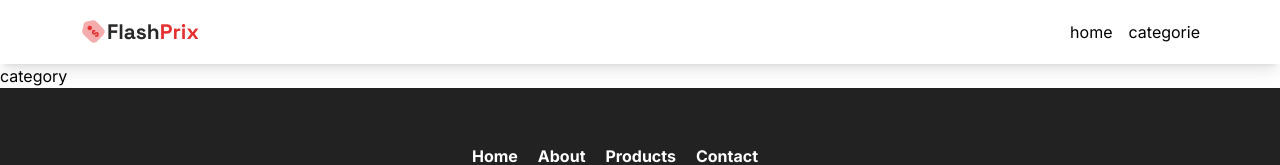
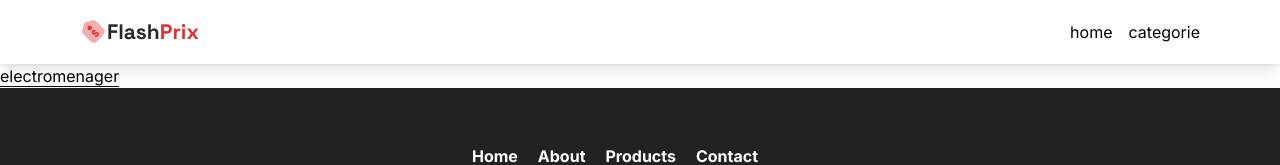
Before and after one commit to sofiensgh/comparateur-prix, a Next.js app in the folder client/: page /categories in a window 1280 px wide. Shown: the top 165 px of the page. Built offline with nearby package versions, Linux system fonts and the light colour scheme.

Commit message:
categorie page

```diff
--- a/client/app/categories/page.tsx
+++ b/client/app/categories/page.tsx
@@ -1,8 +1,12 @@
 import React from 'react'
+import Link from 'next/link'
 
 const categories = () => {
   return (
-    <div>category</div>
+   <> <div>
+      <Link href={'/electromenager'} className="border-b-[1px] border-b-gray-950 mt-2">electromenager</Link>
+      </div>
+    </>
   )
 }
 
--- a/client/app/page.tsx
+++ b/client/app/page.tsx
@@ -101,10 +101,10 @@ return(
 
         </div>*/}
 </section>
-<section className="trending-section">
+{/* <section className="trending-section">
 <h2 className="section-text">Informatique</h2>
 
-</section>
+</section> */}
  </>
 
 
```
